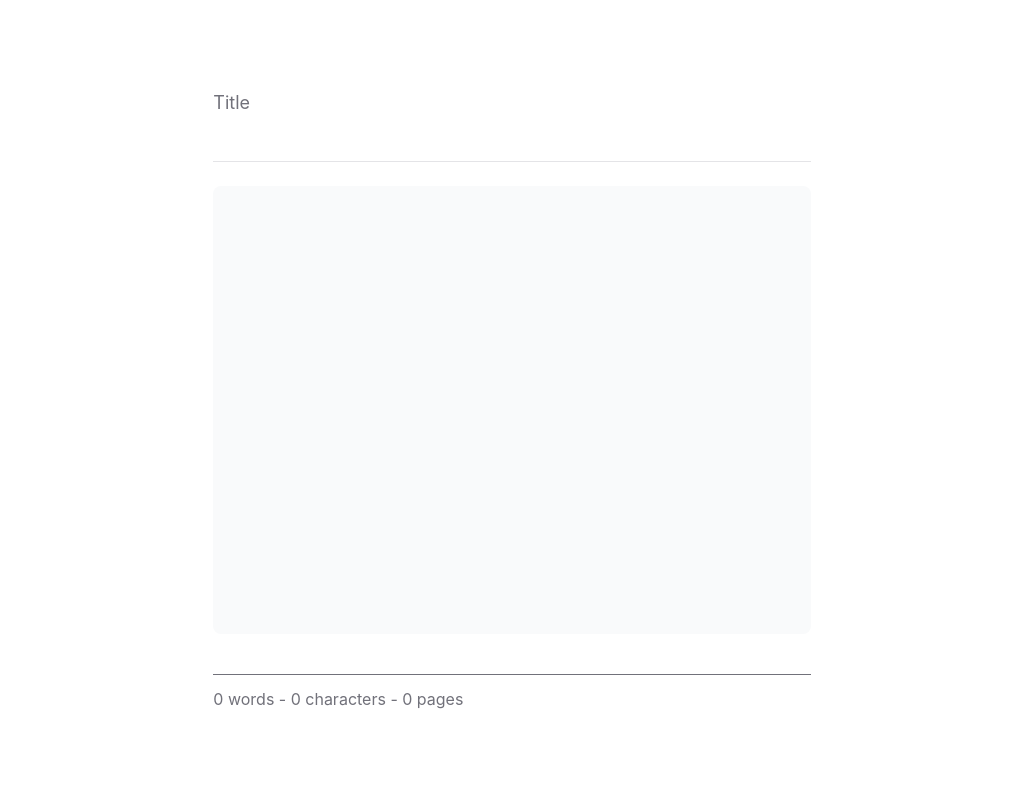
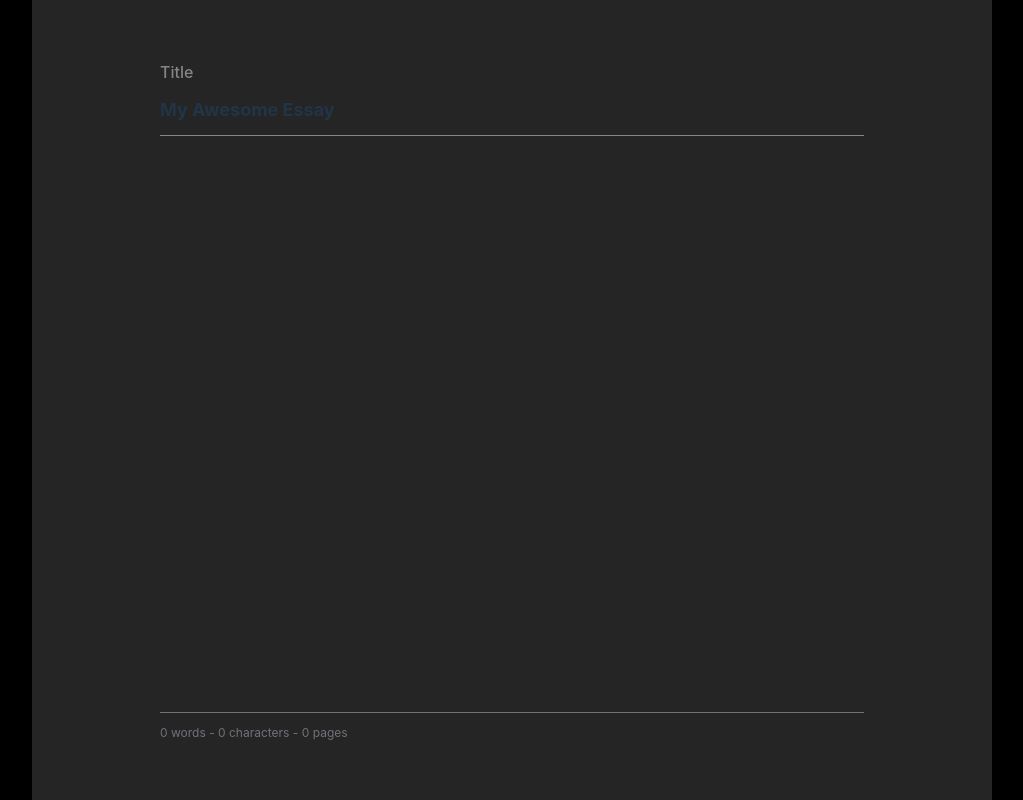
Before and after one commit to Artists-for-Humanity/OdistAI, a React (Vite) app in the folder client/: page / in a window 1280 px wide. Shown: the whole page, without its empty margins (128-1151 px from the left). Built offline with nearby package versions, Linux system fonts and the light colour scheme.

Commit message:
updated styling

```diff
--- a/client/src/App.tsx
+++ b/client/src/App.tsx
@@ -5,37 +5,67 @@ import IncomingText from "./Components/IncomingText";
 import ToolBar from "./Components/ToolBar";
 
 function App() {
-  const [highlightedText, setHighlightedText] = useState("")
-  const [chatgptResponse, setChatgptResponse] = useState("")
+  const [highlightedText, setHighlightedText] = useState("");
+  const [chatgptResponse, setChatgptResponse] = useState("");
   const [inputContent, setInputContent] = useState("");
   const [isHighlightingText, setIsHighlightingText] = useState(false);
-  console.log("this is true? ", highlightedText)
+  console.log("this is true? ", highlightedText);
 
   return (
-    <div className="flex justify-center items-center">
-    <div className="2xl:px-64 px-32 text-center w-2/3">
-      <div className="border-b border-zinc-200 block mb-6 pb-3 text-left">
-        <div className="text-zinc-500 text-lg">Title</div>
-        <div className="text-white font-semibold text-2xl outline-none" contentEditable suppressContentEditableWarning>My Awesome Essay</div>
+    <div className="bg-black h-screen flex justify-center">
+      <div className="bg-matte-black-light w-3/4 flex items-center">
+        <div className="2xl:px-[216px] px-32 w-full">
+          <div className="border-b border-gray flex flex-col gap-y-[12px] mb-12 pb-3 text-left">
+            <div className="text-[16px] font-medium text-gray">Title</div>
+            <div
+              className="font-bold text-[18px] outline-none"
+              contentEditable
+              suppressContentEditableWarning
+            >
+              My Awesome Essay
             </div>
-      <div className="flex flex-col block h-[60vh] mb-2">
-        <TextInput onData={setHighlightedText} onContentChange={setInputContent} setHighlight={setIsHighlightingText} isHighlighted={isHighlightingText}>
-          <div className="bg-zinc-900 h-fit my-4 mx-3 p-3 rounded justify-self-end transition-all opacity-0 delay-200 duration-700 opacity-100">
-          <IncomingText chatgptResponse={chatgptResponse} prompt={highlightedText} isHighlightingText={isHighlightingText}/>
-          <ToolBar onData={setChatgptResponse} highlighted={highlightedText}/>
+          </div>
+          <div className="flex flex-col h-[65vh] mb-2 overflow-auto">
+            {/* <button className="transition duration-300 ease-in-out ...">
+              Button B
+            </button> */}
+            <TextInput
+              onData={setHighlightedText}
+              onContentChange={setInputContent}
+              setHighlight={setIsHighlightingText}
+              isHighlighted={isHighlightingText}
+            >
+              <div
+                className={`bg-matte-black h-fit my-4 mx-0 flex flex-col duration-1000 ${
+                  isHighlightingText ? "opacity-100" : "opacity-0"
+                }`}
+              >
+                <IncomingText
+                  chatgptResponse={chatgptResponse}
+                  prompt={highlightedText}
+                  isHighlightingText={isHighlightingText}
+                />
+                <div className="flex justify-self-end w-full">
+                  <ToolBar
+                    onData={setChatgptResponse}
+                    highlighted={highlightedText}
+                  />
+                </div>
               </div>
             </TextInput>
-
           </div>
 
-      <footer className="border-t border-zinc-500 text-zinc-500 pt-3 text-left">
-        <span>{(inputContent !== '' ? inputContent.trim().split(' ').length : 0)} words - </span>
+          <footer className="border-t border-zinc-500 text-zinc-500 pt-3 text-left text-xs">
+            <span>
+              {inputContent !== "" ? inputContent.trim().split(" ").length : 0}{" "}
+              words -{" "}
+            </span>
             <span>{inputContent.length} characters - </span>
             <span>{Math.round(inputContent.length / 500)} pages </span>
           </footer>
         </div>
       </div>
-
+    </div>
   );
 }
 
--- a/client/src/Components/IncomingText.tsx
+++ b/client/src/Components/IncomingText.tsx
@@ -1,21 +1,24 @@
-const IncomingText: React.FC<{ chatgptResponse: string, prompt: string, isHighlightingText: boolean }> = ({ chatgptResponse, prompt, isHighlightingText }) => {
-	console.log("What is highlighted? ", isHighlightingText)
-    return (
-		<div className="bg-zinc-900 h-fit my-4 mx-0 p-3 rounded justify-self-end transition-all opacity-0 delay-200 duration-700 opacity-100">
-            <div className="bg-zinc-900 h-fit my-4 mx-0 p-3 rounded justify-self-end transition-all opacity-0 delay-200 duration-700 opacity-100">{chatgptResponse === "" ? "Waiting for suggestions..." : chatgptResponse}</div>
-            <div className="font-italic text-white font-semibold">"{prompt}"</div>
-            <textarea readOnly
-                id="message"
-                name="response"
-                className="resize-none block h-48 w-full p-3 overflow-y-auto text-sm text-gray-900 drop-shadow-2xl bg-gray-50 rounded focus:ring-blue-500 focus:border-blue-500 dark:bg-transparent dark:border-zinc-700 dark:placeholder-gray-400 dark:text-white dark:focus:ring-rose-600 dark:focus:border-rose-500 outline-none"
-            />
-            {chatgptResponse.length > 0 && <div className="flex justify-end align-items gap-3">
-                <button>Replace</button>
-                <button>Insert Below</button>
-                <button>Cancel</button>
-            </div> }
+const IncomingText: React.FC<{
+  chatgptResponse: string;
+  prompt: string;
+  isHighlightingText: boolean;
+}> = ({ chatgptResponse, prompt, isHighlightingText }) => {
+  console.log("What is highlighted? ", isHighlightingText);
+  return (
+    <div className="p-8 break-words delay-200 duration-500 ease-in">
+      <div className="">
+        {chatgptResponse === "" ? prompt : chatgptResponse}
+      </div>
+
+      {chatgptResponse.length > 0 && (
+        <div className="flex justify-end align-items gap-3">
+          <button>Replace</button>
+          <button>Insert Below</button>
+          <button>Cancel</button>
         </div>
-	);
-}
+      )}
+    </div>
+  );
+};
 
 export default IncomingText;
--- a/client/src/Components/TextInput.tsx
+++ b/client/src/Components/TextInput.tsx
@@ -3,27 +3,35 @@ import { Fragment, ReactNode, useState } from "react";
 type DataCallback = (data: string) => void;
 type StatusCallback = (data: boolean) => void;
 
-const TextInput: React.FC<{ onData: DataCallback, onContentChange: DataCallback, children: ReactNode, setHighlight: StatusCallback, isHighlighted: boolean }> = ({ onData, onContentChange, children, setHighlight, isHighlighted }) => {
+const TextInput: React.FC<{
+  onData: DataCallback;
+  onContentChange: DataCallback;
+  children: ReactNode;
+  setHighlight: StatusCallback;
+  isHighlighted: boolean;
+}> = ({ onData, onContentChange, children, setHighlight, isHighlighted }) => {
   const parser = new DOMParser();
-    const [essayContent, setEssayContent] = useState('');
+  const [essayContent, setEssayContent] = useState("");
 
   const handleOnMouseUp = (e: React.MouseEvent<HTMLDivElement>) => {
-        handleHighlight(e)
-    }
+    handleHighlight(e);
+  };
 
   const handleHighlight = (e: React.MouseEvent<HTMLDivElement>) => {
     e.preventDefault();
     const selectedText = window.getSelection()?.toString();
 
-        if (selectedText === '') return;
-        console.log('selected', selectedText)
+    if (selectedText === "") return;
+    console.log("selected", selectedText);
     const lastNodeOfSelection = window.getSelection()?.anchorNode;
 
     // console.log(lastNodeOfSelection);
-        const allEssayNodes = Array.from((document.getElementById('essay-content') as HTMLDivElement).childNodes)?.filter(node => node.nodeName.toUpperCase() !== "TEXTAREA");
+    const allEssayNodes = Array.from(
+      (document.getElementById("essay-content") as HTMLDivElement).childNodes
+    )?.filter((node) => node.nodeName.toUpperCase() !== "TEXTAREA");
     allEssayNodes.map((node: ChildNode, idx: number) => {
-            console.log("idx:", idx, node)
-        })
+      console.log("idx:", idx, node);
+    });
     // const rerenderedNodes = (
     //     <Fragment>
     //         {allEssayNodes.map((node: ChildNode, idx: number) => {
@@ -47,9 +55,9 @@ const TextInput: React.FC<{ onData: DataCallback, onContentChange: DataCallback,
     // console.log(selectedText);
     if (selectedText && selectedText !== "") {
       setHighlight(true);
-            onData(selectedText)
+      onData(selectedText);
     } else {
-            setHighlight(false)
+      setHighlight(false);
     }
   };
 
@@ -57,7 +65,7 @@ const TextInput: React.FC<{ onData: DataCallback, onContentChange: DataCallback,
     e.preventDefault();
     onContentChange((e.target as HTMLDivElement).textContent!);
     // setEssayContent((e.target as HTMLDivElement).textContent!);
-    }
+  };
 
   // if (document.getElementById('essay-content')) {
   //     console.log(essayContent);
@@ -70,11 +78,11 @@ const TextInput: React.FC<{ onData: DataCallback, onContentChange: DataCallback,
     <>
       <div
         id="essay-content"
-                className="transition-all duration-300 h-full mb-8 w-full text-sm text-gray-900 group-focus:drop-shadow-2xl bg-gray-50 rounded-lg dark:bg-neutral-800  dark:placeholder-gray-400 dark:text-white text-left outline-none flex-col flex"
+        className="transition-all duration-300 h-full mb-8 text-sm text-gray-900 group-focus:drop-shadow-2xl bg-matte-black-light dark:placeholder-gray-400 dark:text-white text-left outline-none flex-col flex"
         // placeholder="Enter text..."
       >
         <div
-                    className="w-full h-full p-2.5 outline-none max-h-full overflow-y-auto"
+          className="w-full h-1/4 outline-none "
           contentEditable
           onMouseUp={handleOnMouseUp}
           suppressContentEditableWarning={true}
@@ -83,8 +91,7 @@ const TextInput: React.FC<{ onData: DataCallback, onContentChange: DataCallback,
         {isHighlighted && children}
       </div>
     </>
-    )
-
-}
+  );
+};
 
 export default TextInput;
--- a/client/src/index.css
+++ b/client/src/index.css
@@ -29,11 +29,8 @@ a:hover {
 
 body {
   margin: 0;
-  display: flex;
-  place-items: center;
-  min-width: 320px;
-  min-height: 100vh;
-
+  padding: 0;
+  background-color: "#252525";
 }
 
 h1 {
--- a/client/tailwind.config.js
+++ b/client/tailwind.config.js
@@ -1,8 +1,22 @@
 /** @type {import('tailwindcss').Config} */
+
+const colors = require("tailwindcss/colors");
+
 export default {
   content: ["./index.html", "./src/**/*.{js,ts,jsx,tsx}"],
   theme: {
-    extend: {},
+    extend: {
+      colors: {
+        yellow: "#F0C422",
+        gray: "#858585",
+        purple: "#893FE8",
+        "matte-black": {
+          light: "#252525",
+          DEFAULT: "#1B1B1B",
+          dark: "#141414",
+        },
+      },
+    },
   },
   plugins: [],
 };
```
Also changed, not shown: client/src/Components/ToolBar.tsx (+30 -31 lines). Lines whose indentation alone changed are shown as unchanged.
